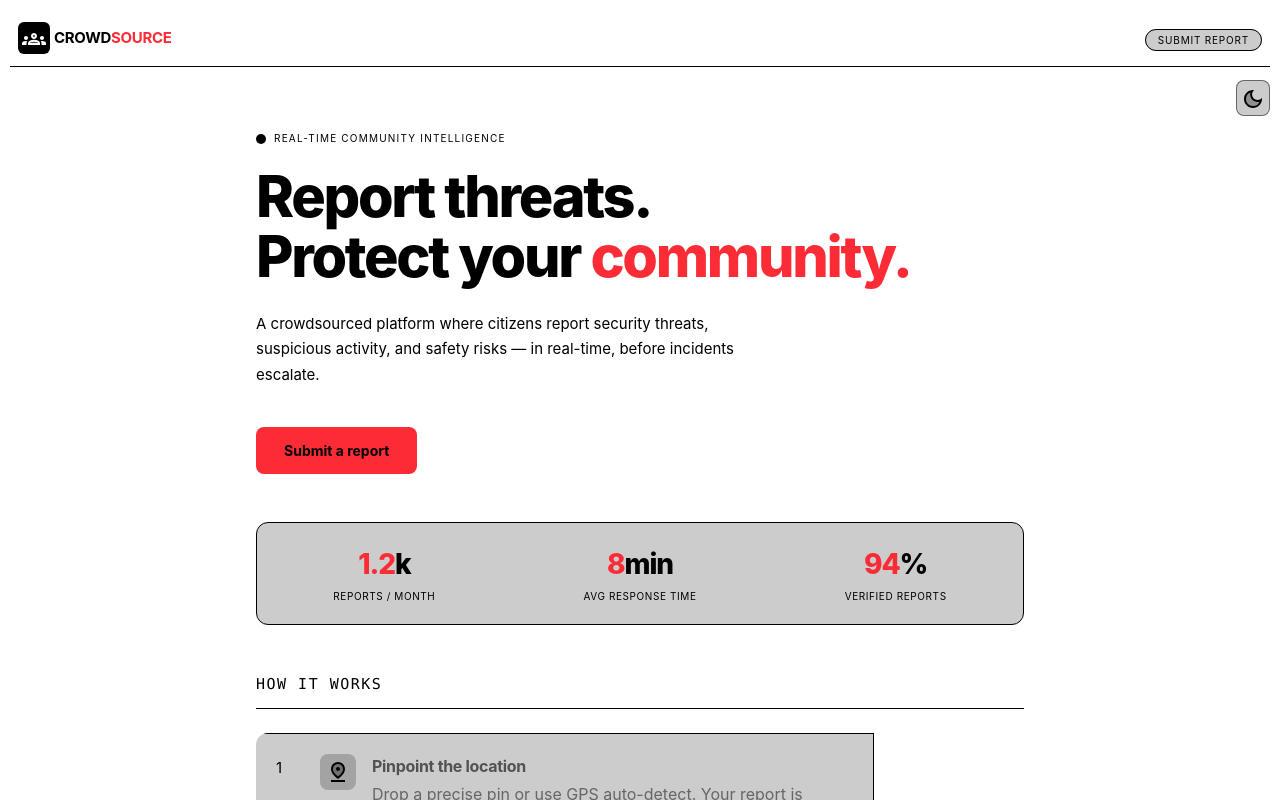
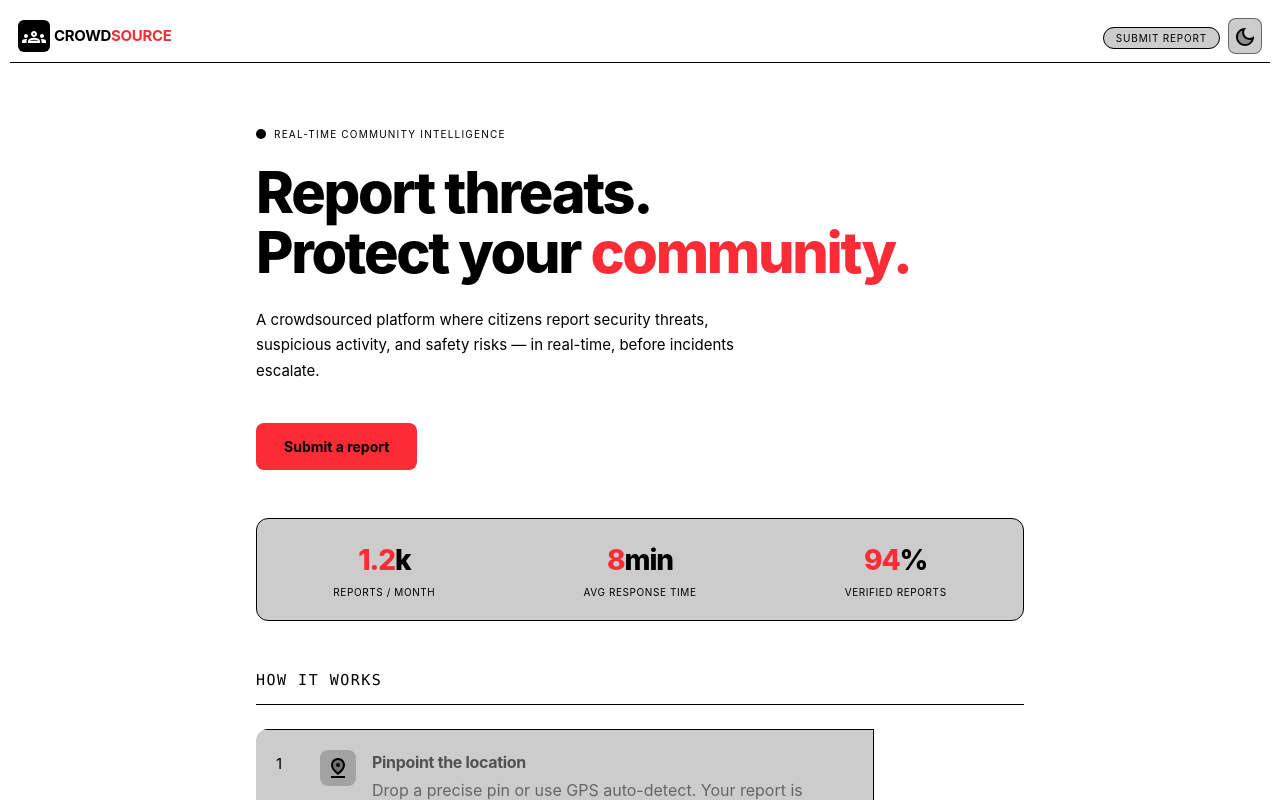
Before and after one commit to makajeez/CSRS, a React (Vite) app: page / in a window 1280 px wide. Shown: the top 800 px of the page. Built offline with nearby package versions, Linux system fonts and the light colour scheme.

Commit message:
Ref: Styling

```diff
--- a/src/App.css
+++ b/src/App.css
@@ -8,7 +8,7 @@ body {
 
 .toggle-theme {
   position: fixed;
-  top: 80px;
+  bottom: 80px;
   right: 10px;
 }
 
--- a/src/features/navigation/Navbar.tsx
+++ b/src/features/navigation/Navbar.tsx
@@ -20,17 +20,18 @@ function Navbar() {
 
 
   return (
-    <nav className="flex items-center justify-between px-2 py-3 border-b dark:border-white/50">
+    <nav className="flex items-center justify-between px-2 py-2 border-b dark:border-white/50">
     <div className="flex items-center gap-1">
       <CrowdMark />
       <span className="text-[15px] text-black dark:text-white font-bold tracking-[-0.02em]">
         CROWD<span className="text-red-500">SOURCE</span>
       </span>
     </div>
+    <div className='flex items-center gap-2'>
     {location.pathname === '/report'?
         <NavLink to="/" >
           <Tooltip title="Home">
-            <span  className="font-mono-custom text-[10px] bg-black/20 dark:bg-red-500/20 dark:text-red-500 border dark:border-red-500/35 px-3 py-1 rounded-full tracking-[0.08em]">
+            <span  className="bg-black/20 dark:bg-red-500/20 dark:text-red-500 border dark:border-red-500/35 px-2 py-2 rounded-lg">
               <HomeTwoToneIcon />
             </span>
           </Tooltip>
@@ -43,6 +44,7 @@ function Navbar() {
       </NavLink>
     }
     <ThemeToggle />
+    </div>
   </nav>
   );
 };
--- a/src/features/shared/ThemeToggle.tsx
+++ b/src/features/shared/ThemeToggle.tsx
@@ -41,7 +41,7 @@ export default function ThemeToggle(){
   return (
     <button
       onClick={toggleTheme}
-      className="px-1 py-1 rounded-lg dark:bg-white/20 bg-black/20 border border-black/50 dark:border-white/50 transition-colors duration-200 toggle-theme"
+      className="px-1 py-1 rounded-lg dark:bg-white/20 bg-black/20 border border-black/50 dark:border-white/50 transition-colors duration-200"
     >
       {theme === "light" ?
         <Tooltip title='Dark Mode'>
```
